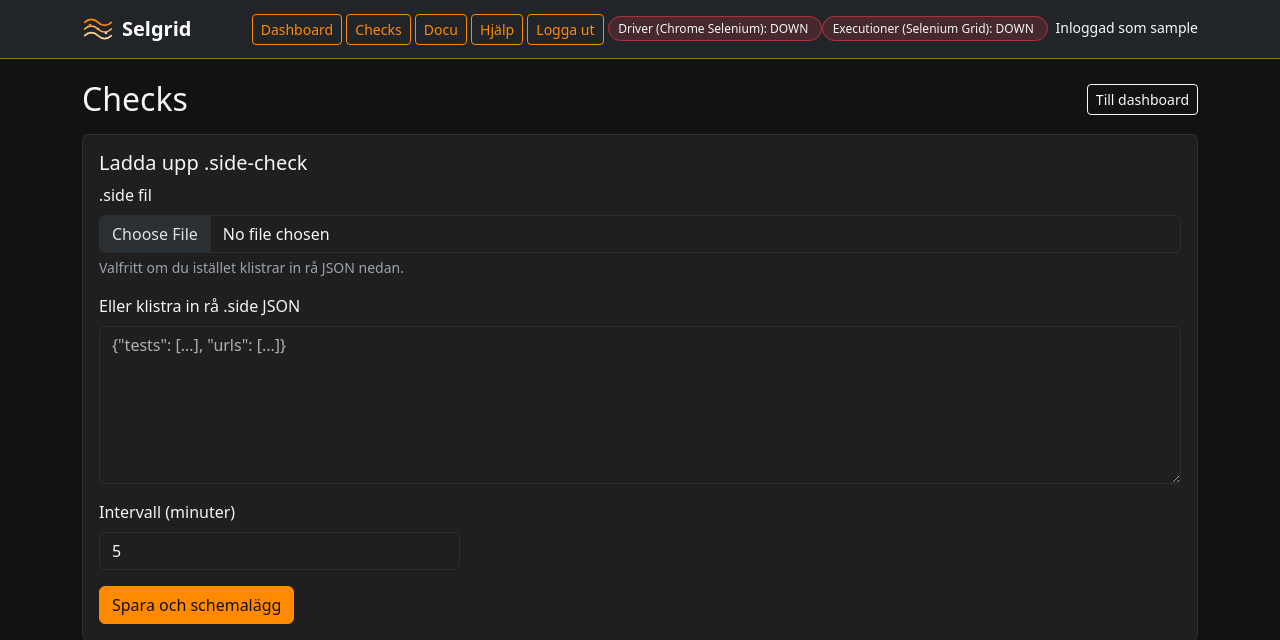
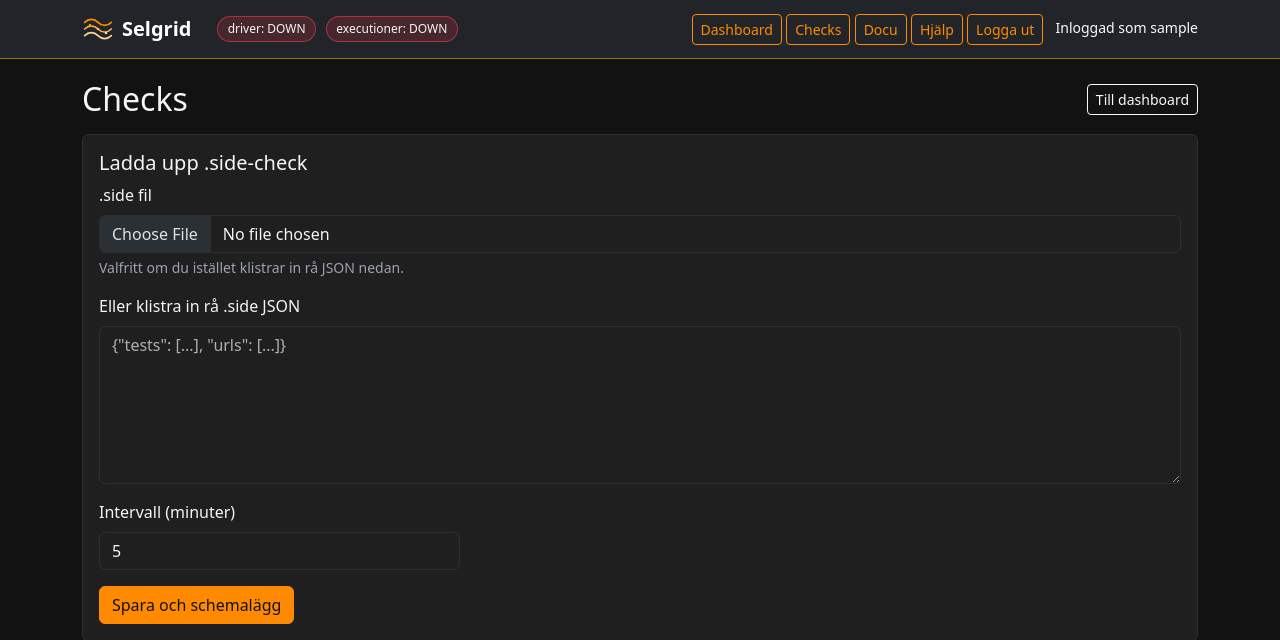
Before and after one commit to bjornwahman/selgrid, a Flask app: page /checks in a window 1280 px wide. Shown: the top 640 px of the page. Run offline with Flask 3, Linux system fonts and the light colour scheme; the visitor is signed in with stand-in values (Sample User, id 1); data that the repository does not hold is empty.

Commit message:
Flytta driver och executioner bredvid Selgrid i topbaren

```diff
--- a/templates/base.html
+++ b/templates/base.html
@@ -28,6 +28,11 @@
         display: inline-flex;
         align-items: center;
         gap: 0.5rem;
+      }
+      .selgrid-brand-wrap {
+        display: flex;
+        align-items: center;
+        gap: 0.6rem;
       }
       .selgrid-logo {
         width: 32px;
@@ -135,6 +140,7 @@
   <body>
     <nav class="navbar navbar-expand-lg navbar-dark bg-dark mb-4 border-bottom border-warning-subtle selgrid-topbar">
       <div class="container">
+        <div class="selgrid-brand-wrap">
           <a class="navbar-brand fw-semibold selgrid-brand" href="{{ url_for('index') }}">
             <svg class="selgrid-logo" viewBox="0 0 48 48" fill="none" xmlns="http://www.w3.org/2000/svg" aria-hidden="true">
               <path d="M4 14C10 8 18 8 24 14C30 20 38 20 44 14" stroke="#ff8a00" stroke-width="2.5" stroke-linecap="round"/>
@@ -146,6 +152,15 @@
             </svg>
             Selgrid
           </a>
+          {% if topbar_health %}
+            <span class="top-status-pill {{ 'up' if topbar_health.driver.ok else 'down' }}">
+              driver: {{ 'UP' if topbar_health.driver.ok else 'DOWN' }}
+            </span>
+            <span class="top-status-pill {{ 'up' if topbar_health.executioner.ok else 'down' }}">
+              executioner: {{ 'UP' if topbar_health.executioner.ok else 'DOWN' }}
+            </span>
+          {% endif %}
+        </div>
         <div>
           {% if current_user.is_authenticated %}
             <a class="btn btn-outline-warning btn-sm" href="{{ url_for('dashboard') }}">Dashboard</a>
@@ -156,14 +171,6 @@
               <a class="btn btn-outline-warning btn-sm" href="{{ url_for('admin_page') }}">Admin</a>
             {% endif %}
             <a class="btn btn-outline-warning btn-sm" href="{{ url_for('logout') }}">Logga ut</a>
-            {% if topbar_health %}
-              <span class="top-status-pill {{ 'up' if topbar_health.driver.ok else 'down' }}">
-                Driver (Chrome Selenium): {{ 'UP' if topbar_health.driver.ok else 'DOWN' }}
-              </span>
-              <span class="top-status-pill {{ 'up' if topbar_health.executioner.ok else 'down' }}">
-                Executioner (Selenium Grid): {{ 'UP' if topbar_health.executioner.ok else 'DOWN' }}
-              </span>
-            {% endif %}
             <span class="text-light small ms-2">Inloggad som {{ current_user.username }}</span>
           {% else %}
             <a class="btn btn-outline-warning btn-sm" href="{{ url_for('help_page') }}">Hjälp</a>
```
Lines whose indentation alone changed are shown as unchanged.
